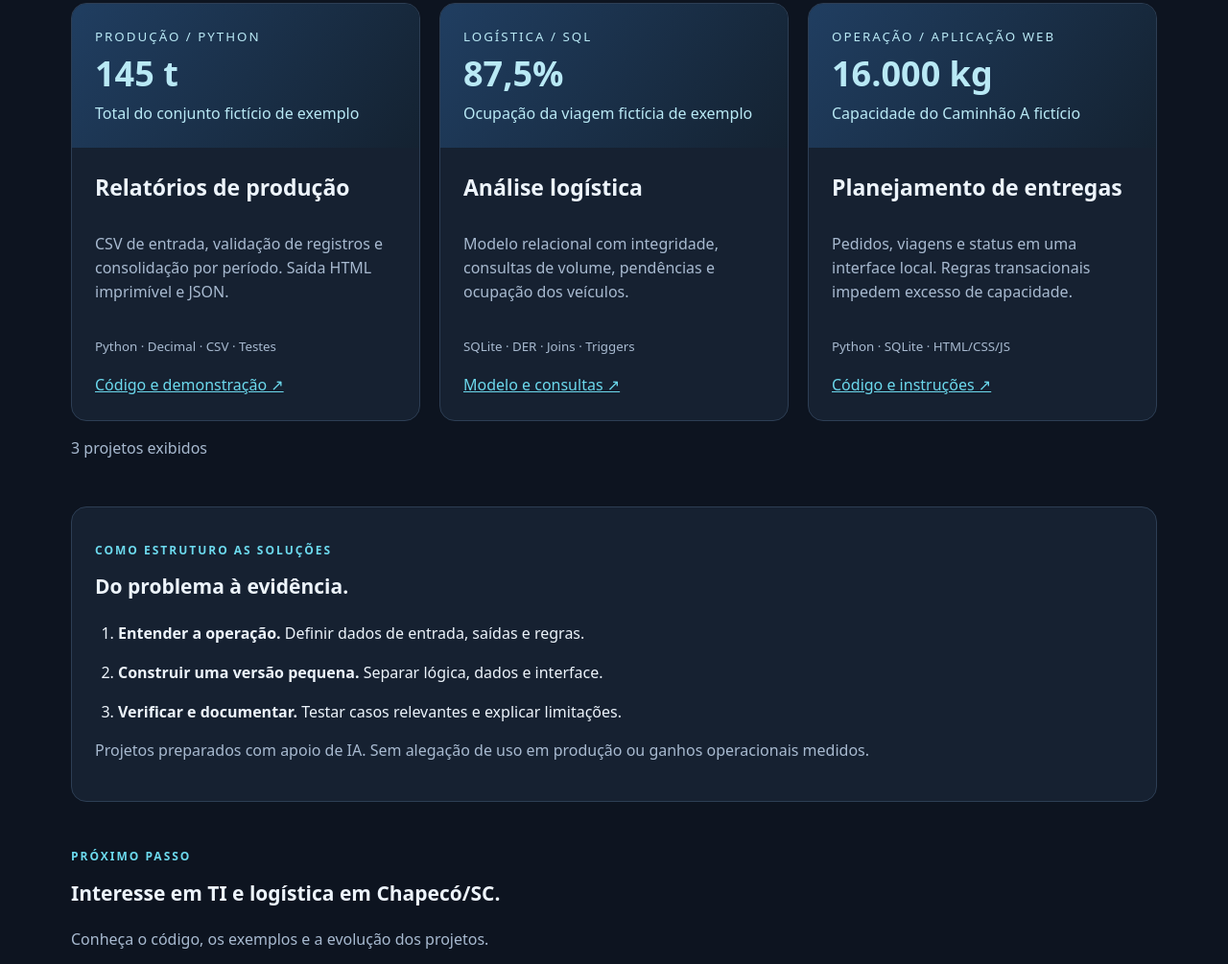
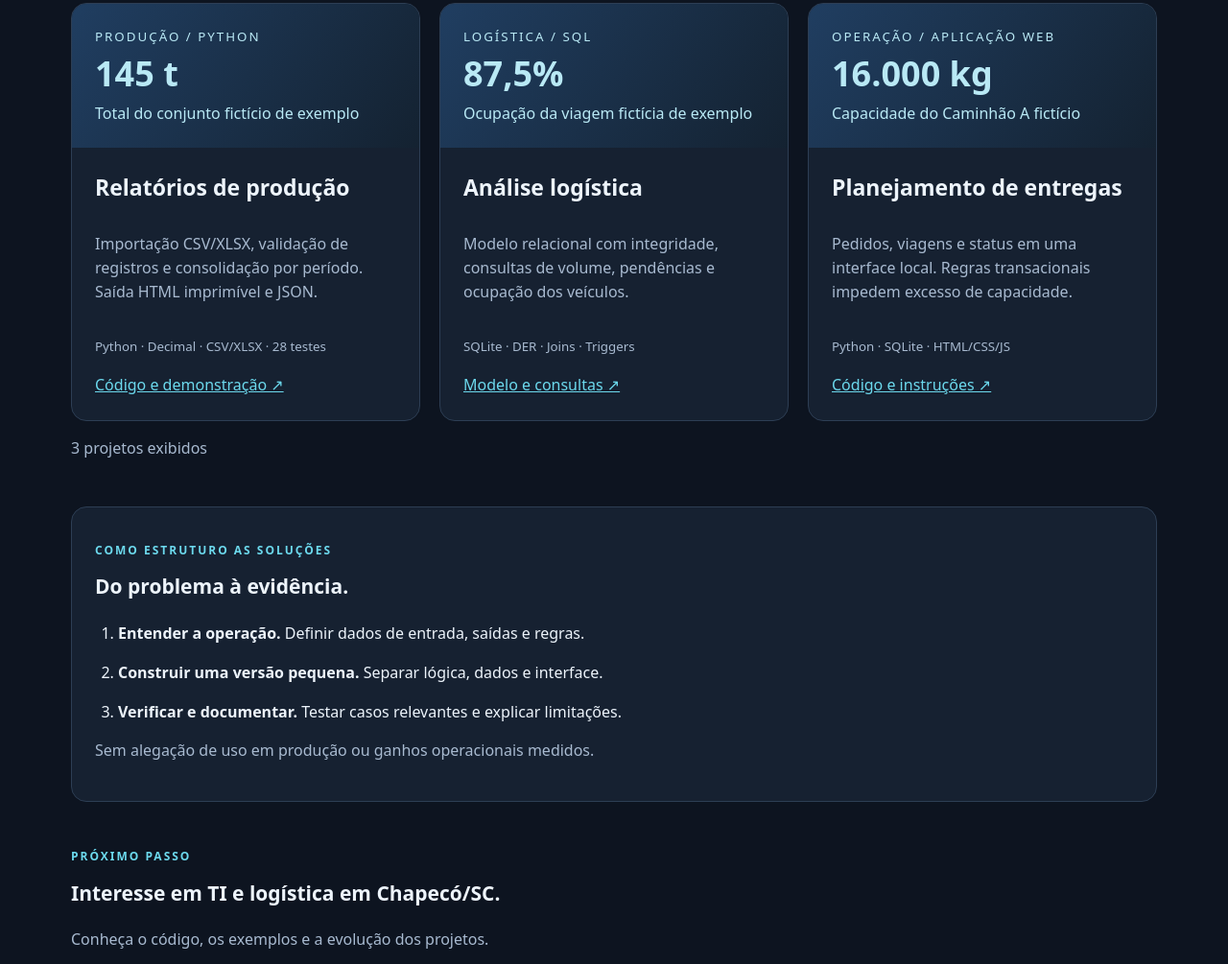
Before and after one commit to DiogoLazzarotto/DiogoLazzarotto, a plain HTML site: page projects/portfolio-web/index.html in a window 1280 px wide. Shown: the part 797-1802 px from the top of the page at 96% size. Drawn offline with Linux system fonts and the light colour scheme.

Commit message:
docs: atualiza perfil com XLSX, testes e demonstrações

```diff
--- a/projects/portfolio-web/index.html
+++ b/projects/portfolio-web/index.html
@@ -3,9 +3,9 @@
 <header class="hero"><p class="eyebrow">DIOGO LAZZAROTTO / PORTFÓLIO TÉCNICO</p><h1>Software e dados para problemas operacionais.</h1><p>Estudante de Análise e Desenvolvimento de Sistemas. Meu foco é conectar desenvolvimento, produção e logística por meio de soluções simples, documentadas e verificáveis.</p><div class="actions"><a class="button" href="#projetos">Explorar projetos</a><a href="https://github.com/DiogoLazzarotto/DiogoLazzarotto">Ver repositório ↗</a></div></header>
 <div class="skills" aria-label="Conhecimentos"><span>Python</span><span>SQL</span><span>Excel</span><span>HTML / CSS / JavaScript</span><span>Modelagem de dados</span><span>Requisitos e métodos ágeis</span></div>
 <section id="projetos"><div class="section-head"><h2>Projetos em destaque</h2><p class="muted">Demonstrações com dados fictícios</p></div><div class="filters" role="group" aria-label="Filtrar projetos"><button data-filter="todos" aria-pressed="true">Todos</button><button data-filter="automacao" aria-pressed="false">Automação</button><button data-filter="dados" aria-pressed="false">Dados</button><button data-filter="web" aria-pressed="false">Aplicações web</button></div>
-<div class="cards"><article class="project" data-category="automacao"><div class="preview"><small>PRODUÇÃO / PYTHON</small><strong>145 t</strong><span>Total do conjunto fictício de exemplo</span></div><div class="project-content"><h3>Relatórios de produção</h3><p>CSV de entrada, validação de registros e consolidação por período. Saída HTML imprimível e JSON.</p><p><small>Python · Decimal · CSV · Testes</small></p><a href="https://github.com/DiogoLazzarotto/DiogoLazzarotto/tree/main/projects/relatorios-producao-python">Código e demonstração ↗</a></div></article>
+<div class="cards"><article class="project" data-category="automacao"><div class="preview"><small>PRODUÇÃO / PYTHON</small><strong>145 t</strong><span>Total do conjunto fictício de exemplo</span></div><div class="project-content"><h3>Relatórios de produção</h3><p>Importação CSV/XLSX, validação de registros e consolidação por período. Saída HTML imprimível e JSON.</p><p><small>Python · Decimal · CSV/XLSX · 28 testes</small></p><a href="https://github.com/DiogoLazzarotto/DiogoLazzarotto/tree/main/projects/relatorios-producao-python">Código e demonstração ↗</a></div></article>
 <article class="project" data-category="dados"><div class="preview"><small>LOGÍSTICA / SQL</small><strong>87,5%</strong><span>Ocupação da viagem fictícia de exemplo</span></div><div class="project-content"><h3>Análise logística</h3><p>Modelo relacional com integridade, consultas de volume, pendências e ocupação dos veículos.</p><p><small>SQLite · DER · Joins · Triggers</small></p><a href="https://github.com/DiogoLazzarotto/DiogoLazzarotto/tree/main/projects/analise-logistica-sql">Modelo e consultas ↗</a></div></article>
 <article class="project" data-category="web"><div class="preview"><small>OPERAÇÃO / APLICAÇÃO WEB</small><strong>16.000 kg</strong><span>Capacidade do Caminhão A fictício</span></div><div class="project-content"><h3>Planejamento de entregas</h3><p>Pedidos, viagens e status em uma interface local. Regras transacionais impedem excesso de capacidade.</p><p><small>Python · SQLite · HTML/CSS/JS</small></p><a href="https://github.com/DiogoLazzarotto/DiogoLazzarotto/tree/main/projects/planejamento-entregas">Código e instruções ↗</a></div></article></div><p id="filter-status" class="muted" role="status" aria-live="polite">3 projetos exibidos</p></section>
-<section class="panel method"><p class="eyebrow">COMO ESTRUTURO AS SOLUÇÕES</p><h2>Do problema à evidência.</h2><ol><li><strong>Entender a operação.</strong> Definir dados de entrada, saídas e regras.</li><li><strong>Construir uma versão pequena.</strong> Separar lógica, dados e interface.</li><li><strong>Verificar e documentar.</strong> Testar casos relevantes e explicar limitações.</li></ol><p class="muted">Projetos preparados com apoio de IA. Sem alegação de uso em produção ou ganhos operacionais medidos.</p></section>
+<section class="panel method"><p class="eyebrow">COMO ESTRUTURO AS SOLUÇÕES</p><h2>Do problema à evidência.</h2><ol><li><strong>Entender a operação.</strong> Definir dados de entrada, saídas e regras.</li><li><strong>Construir uma versão pequena.</strong> Separar lógica, dados e interface.</li><li><strong>Verificar e documentar.</strong> Testar casos relevantes e explicar limitações.</li></ol><p class="muted">Sem alegação de uso em produção ou ganhos operacionais medidos.</p></section>
 <section id="contato" class="contact"><p class="eyebrow">PRÓXIMO PASSO</p><h2>Interesse em TI e logística em Chapecó/SC.</h2><p class="muted">Conheça o código, os exemplos e a evolução dos projetos.</p><a class="button" href="https://github.com/DiogoLazzarotto">Acompanhar no GitHub ↗</a></section>
 <footer>Diogo Lazzarotto · Portfólio demonstrativo · 2026</footer></main></body></html>
```
Also changed, not shown: 7 other files.
